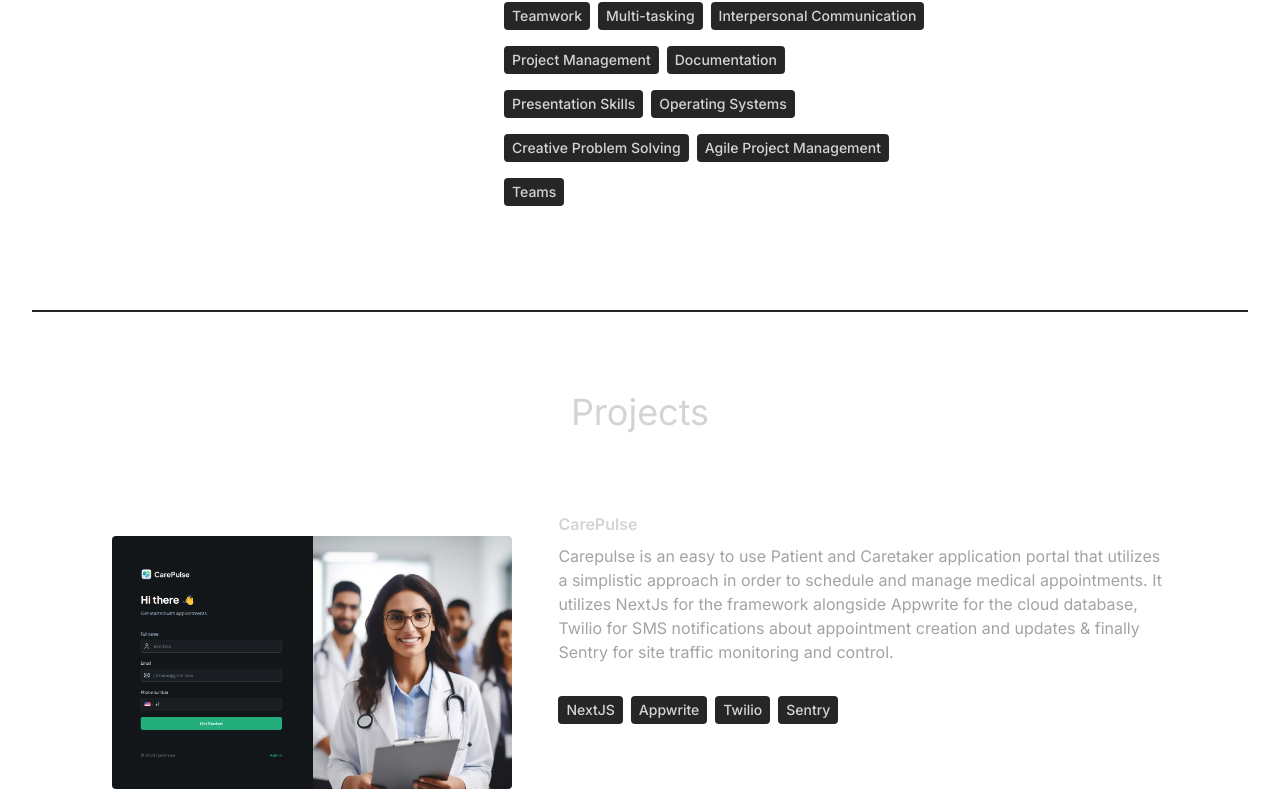
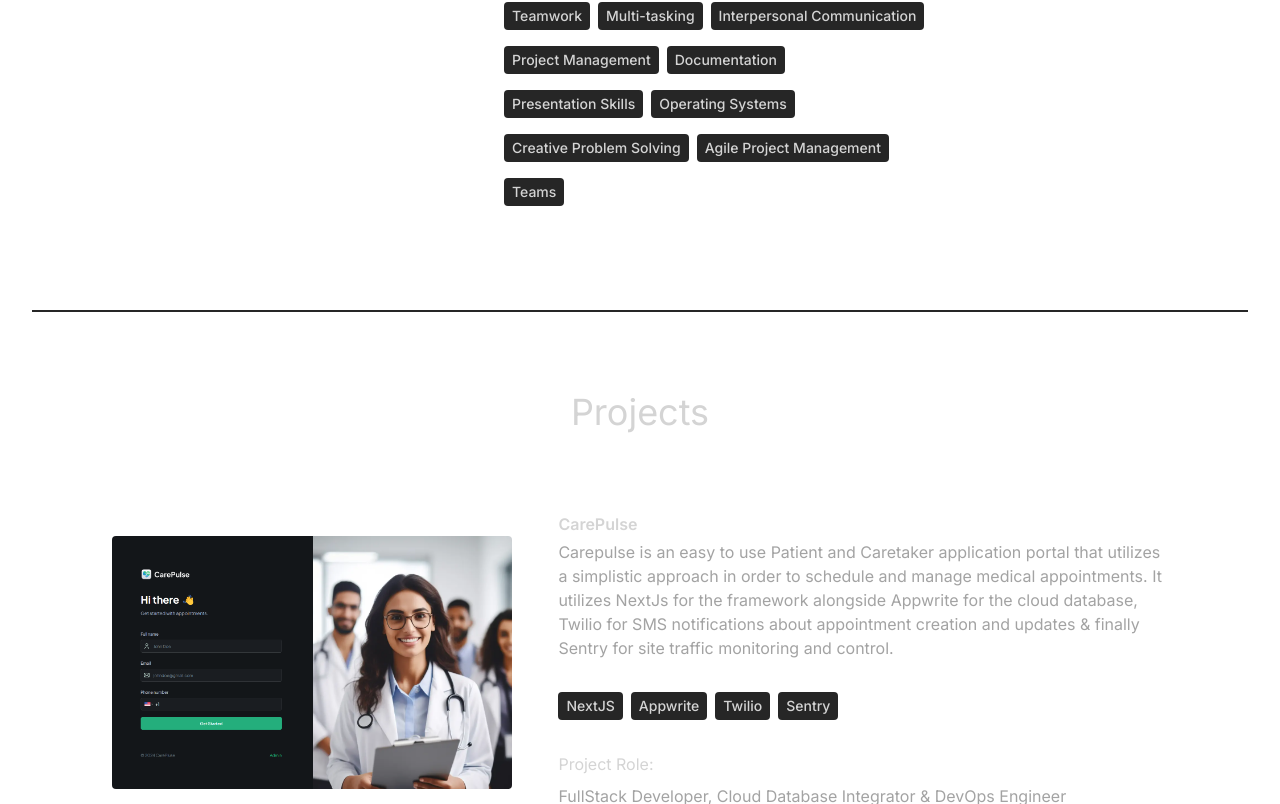
Before and after one commit to BrandonKS337/BrandonKS-Portfolio, a Next.js app: page / in a window 1280 px wide. Shown: the part 3706-4510 px from the top of the page. Built offline with nearby package versions, Linux system fonts and the light colour scheme.

Commit message:
updated the projects section to include my role and project contributions for each project. Also update the placeholder page for coral and changed the text on the button to read check  it out so that it is accurate to multiple projects whether deployed or needing to be cloned locally first.

```diff
--- a/src/app/Components/Projects.jsx
+++ b/src/app/Components/Projects.jsx
@@ -37,7 +37,7 @@
               />
               <a href={project.URL}>
                 <button className="bg-green-500 text-black px-4 py-2 rounded-2xl">
-                  Click to Visit
+                  Check It Out
                 </button>
               </a>
             </motion.div>
@@ -45,9 +45,9 @@
               whileInView={{ opacity: 1, x: 0 }}
               initial={{ opacity: 0, x: 100 }}
               transition={{ duration: 1 }}
-              className="w-full mx-q-xl lg:w-3/4"
+              className="mb-10 w-full mx-q-xl lg:w-3/4"
             >
-              <h6 className="mb-2 font-semibold">{project.title}</h6>
+              <h4 className="mb-1 font-semibold">{project.title}</h4>
               <p className="mb-4 text-neutral-400">{project.description}</p>
               <div className="w-full max-w-xl lg:w-3/4 flex flex-wrap mb-8">
                 {project.technologies.map((tech, index) => (
@@ -56,6 +56,19 @@
                     className="mr-2 mt-4 rounded bg-neutral-800 px-2 py-1 text-sm font-medium"
                   >
                     {tech}
+                  </span>
+                ))}
+              </div>
+              <h6 className="mb-2 text-neutral-300">Project Role:</h6>
+              <p className="mb-4 text-neutral-400"> {project.role}</p>
+              <h6 className="mb-1 text-neutral-300">Project Contributions:</h6>
+              <div className="w-full max-w-xl lg:w-3/4 flex flex-wrap">
+                {project.contributions.map((items, index) => (
+                  <span
+                    key={index}
+                    className="mr-2 mt-4 rounded bg-neutral-800 px-2 py-1 text-sm font-medium"
+                  >
+                    {items}
                   </span>
                 ))}
               </div>
--- a/src/app/comingSoon/page.jsx
+++ b/src/app/comingSoon/page.jsx
@@ -7,7 +7,11 @@
   const router = useRouter();
 
   const handleBackClick = () => {
-    router.back(); // Navigates back to the previous page
+    if (window.History.length > 1) {
+      router.back(); // Navigates back to the previous page
+    } else {
+      router.push("/"); // Navigate user to home page if back button fails to load previous from user history
+    }
   };
 
   return (
@@ -20,13 +24,14 @@
       <div className="bg-white rounded-lg shadow-lg p-8 max-w-lg text-center">
         <h1 className="text-2xl font-bold mb-4 text-coral-600">Coming Soon!</h1>
         <p className="text-gray-700 mb-6">
-          Coral is still under development and is not ready just yet.
-          Worry not though as we are working hard to get the site up and operational as
+          Coral is still under development and is not ready just yet. Worry not
+          though as we are working hard to get the site up and operational as
           quickly as possible!!
         </p>
         <p className="text-gray-700 mb-6">
           Please keep posted and come back later as we are working hard to reach
-          our baseline MVP so that you won&apost have to wait long to utilize it!
+          our baseline MVP so that you won&apost have to wait long to utilize
+          it!
         </p>
         <div className="bg-blue-600 hover:bg-blue-800 rounded">
           <button
--- a/src/app/layout.js
+++ b/src/app/layout.js
@@ -4,8 +4,8 @@
 const inter = Inter({ subsets: ["latin"] });
 
 export const metadata = {
-  title: "Create Next App",
-  description: "Generated by create next app",
+  title: "BrandonKS.com",
+  description: "Hi, Im Brandon KS and this is my website. Please feel free to look around and I hope we can connect soon to work on developing a project together!",
 };
 
 export default function RootLayout({ children }) {
--- a/src/app/page.js
+++ b/src/app/page.js
@@ -1,4 +1,3 @@
-import Image from "next/image";
 import NavBar from "./Components/NavBar";
 import HeroSection from "./Components/HeroSection";
 import AboutSection from "./Components/AboutSection";
--- a/src/constants/index.js
+++ b/src/constants/index.js
@@ -80,6 +80,8 @@
   {
     title: "CarePulse",
     image: "/assets/ProjectImages/Carepulse.png",
+    role: 'FullStack Developer, Cloud Database Integrator & DevOps Engineer',
+    contributions: ['Frontend Development', 'Backend Development', 'API integration', 'Database Management', 'SMS Notification Integration', 'Site Monitoring & Analytics'],
     description:
       "Carepulse is an easy to use Patient and Caretaker application portal that utilizes a simplistic approach in order to schedule and manage medical appointments. It utilizes NextJs for the framework alongside Appwrite for the cloud database, Twilio for SMS notifications about appointment creation and updates & finally Sentry for site traffic monitoring and control.",
     technologies: ["NextJS", "Appwrite", "Twilio", "Sentry"],
@@ -88,6 +90,8 @@
   {
     title: "Coral",
     image: "/assets/ProjectImages/CoralMarketplace.png",
+    role: 'Full-Stack Developer & UI/UX Designer',
+    contributions: ['Application Design (Figma)', 'Frontend Development', ' Backend Design & API Development', 'MongoDB Integration', 'Custom Component', 'Page Development', 'Navigation Design & Implementation'],
     description:
       "Coral Marketplace is a simple solution to a unique problem by creating a space where Enthusiasts can Buy/Sell/Trade coral and coral related products. The application is focused around a user-centric design aiming to optimize the easy of finding a particular product in an every changing market inventory.",
     technologies: ["Figma", "NextJS", "MongoDB", "Trello", "NodeJS", "Docker"],
@@ -96,6 +100,8 @@
   {
     title: "Fantasy Nexus",
     image: "/assets/ProjectImages/FantasyNexus.png",
+    role: 'Full-Stack Developer & UI/UX Designer',
+    contributions: ['Frontend Development (React)', 'Backend Development (Node.js, Sequelize','MySQL DB Integration', 'Custom Component Development', 'User Experience & Interface Design', 'Feature Development(Ongoing)'],
     description:
       "Fantasy Nexus is a Personal Project that I started developing as part of My Capstone for the Institute of Data. Its intent is to create a more interactive experience for players of the table top RPG Dungeons and Dragons by creating an inviting UI that is easily navigatable but still contains a broad scope of usability. It utilizes a React framework and uses NodeJS paired with sequelize to coordinate with a MySQL database. There is a custom Playing card style component that is being used to show off active resources like player characters in a more modern and fun way as well as some other features currently under development.",
     technologies: ["React", "Node/Express", "MySQL", "Sequelize", "Docker"],
```
Also changed, not shown: package.json (+8 -8 lines), 1 other file (tests, documents, lock files or other folders).
